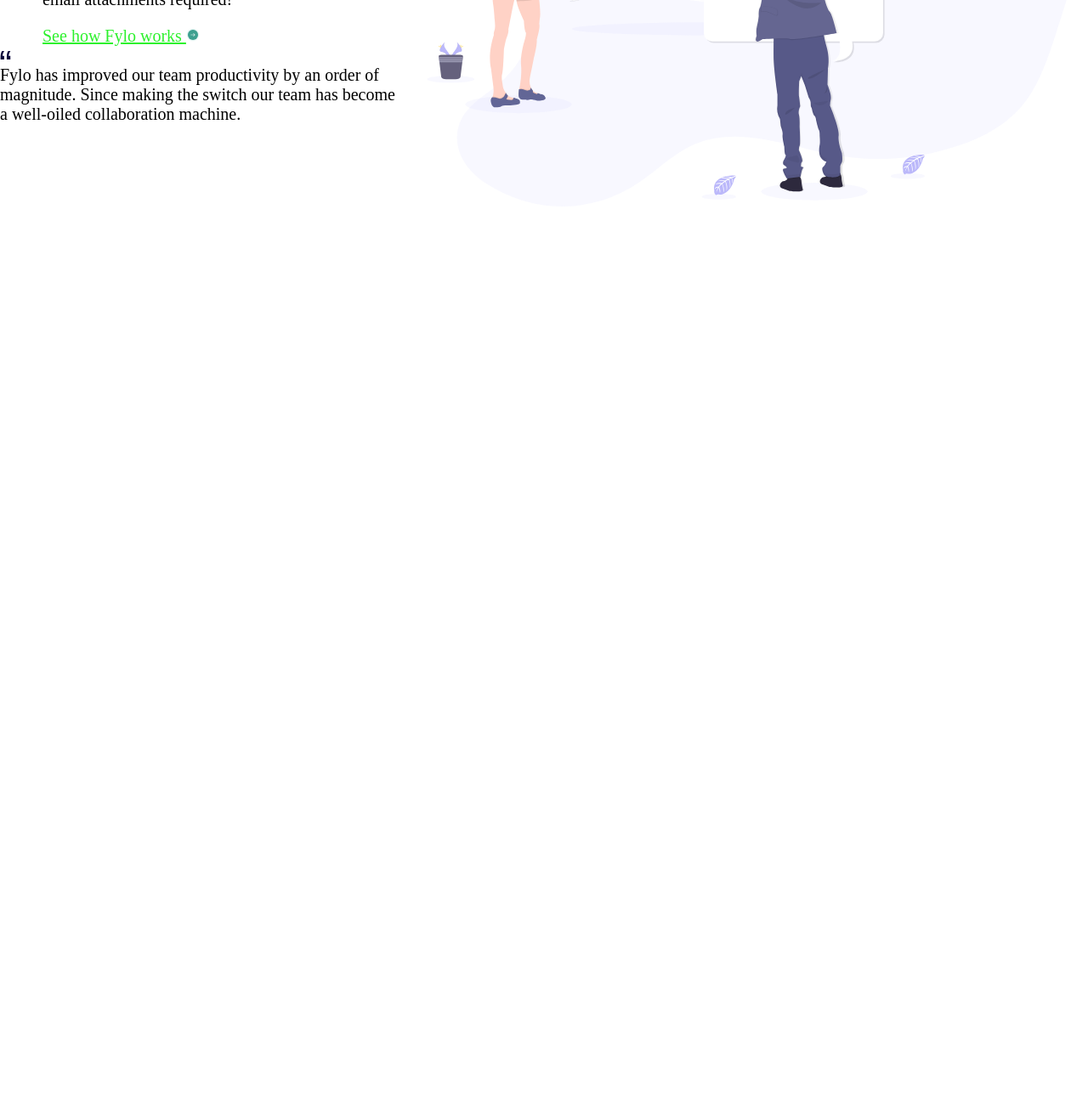
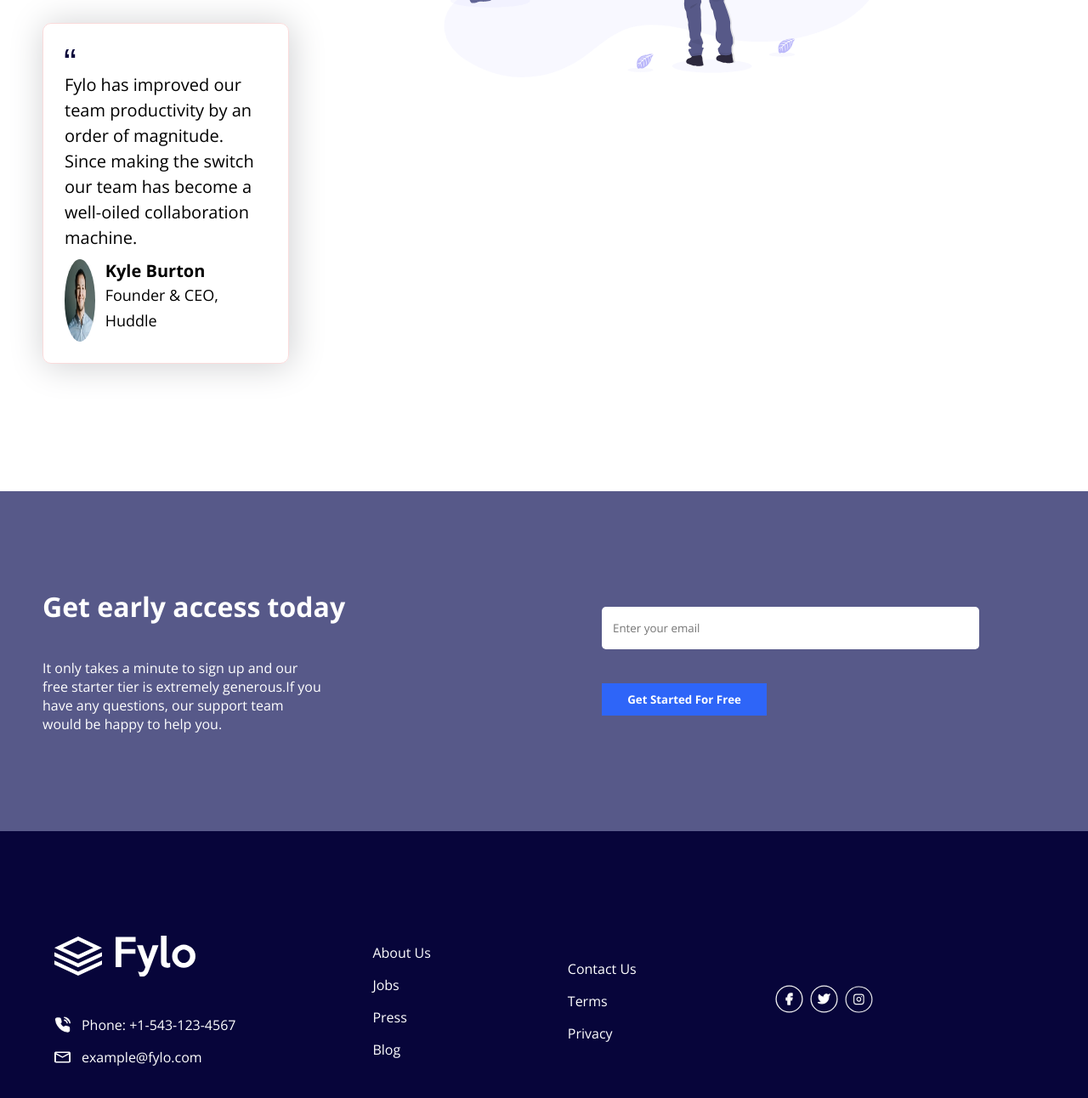
Before and after one commit to aryan04dbz/FLYO_frontend_practice, a plain HTML site: page index.html in a window 1280 px wide. Shown: the part 1508-2800 px from the top of the page at 85% size. Before the commit the page ends 1756 px from the top, so only its background shows below. Drawn offline with nearby package versions, Linux system fonts and the light colour scheme.

Commit message:
Completely build all the elements in the website and its ready to be seen on my device but its not fully responsive yet

```diff
--- a/index.html
+++ b/index.html
@@ -10,10 +10,9 @@
 
   <link rel="stylesheet" href="style.css">
 
-  <link rel="preconnect" href="https://fonts.googleapis.com">
-  <link rel="preconnect" href="https://fonts.gstatic.com" crossorigin>
-  <link href="https://fonts.googleapis.com/css2?family=Open+Sans:ital,wght@0,300..800;1,300..800&display=swap"
-    rel="stylesheet">
+  <style>
+    @import url('https://fonts.googleapis.com/css2?family=Open+Sans:ital,wght@0,300..800;1,300..800&display=swap');
+    </style>
 
   <title>Frontend Mentor | Fylo landing page with two column layout</title>
 
@@ -79,15 +78,17 @@
   Terms
   Privacy -->
 
+
+
   <nav>
     <div class="logo">
       <img src=".\images\logo.svg" alt="logo">
     </div>
     <div class="options">
       <ul>
-        <li>Features</li>
-        <li>Team</li>
-        <li>Sign in</li>
+        <li><a href="#">Features</a></li>
+        <li><a href="#">Team</a></li>
+        <li><a href="#">Sign in</a></li>
       </ul>
     </div>
   </nav>
@@ -99,14 +100,11 @@
         <h1>location, accessible anywhere.</h1>
       </div>
 
-      <p>Fylo stores your most important files in one secure location.Access
-        <br>
-        them wherever you need, share and
-        collaborate with friends,family, and co-workers.
-      </p>
+      <p> Fylo stores your most important files in one secure location.Access</p>
+      <p>them wherever you need, share and collaborate with friends,family, and co-workers.</p>
 
       <input type="email" placeholder="Enter your email" id="email">
-      <input type="button" value="Get Started" id="button">
+      <button id="button">Get Started</button>
     </div>
     <div class="main_image"><img id="side_image" src=".\images\illustration-1.svg" alt="illustration"></div>
   </section>
@@ -135,6 +133,18 @@
         <p>Fylo has improved our team productivity by an order of magnitude. Since making the switch our team has become a well-oiled collaboration machine.
         </p>
 
+        <div class="testimony_content">
+          <img id="avatar-testimonial" src="./images/avatar-testimonial.jpg" alt="avatar-testimonial">
+          <div>
+            <h4>Kyle Burton</h4>
+            <p style="font-size: 18px;"> Founder & CEO, Huddle</p>
+          </div>
+
+
+
+        </div>
+
+
       </div>
 
     </div>
@@ -145,6 +155,68 @@
       </div>
     </div>
   </section>
+
+  <div class="hero2">
+      <div class="side_text3">
+        <h3>Get early access today</h3>
+        <p>It only takes a minute to sign up and our free starter tier is extremely generous.If you have any questions, our support team would be happy to help you.
+        </p>
+      </div>
+
+      <div class="email2">
+        <input type="email" placeholder="Enter your email" id="email2">
+        <input type="button" value="Get Started For Free" id="button2">
+      </div>
+  </div>
+
+  <footer>
+    <div class="footer">
+      <div class="content1">
+        <img src="./images/logo2.svg" alt="logo" id="logo2">
+        <div class="contact">
+          <div class="phone">
+            <img src="./images/phone.svg" alt="">
+            <p>  Phone: +1-543-123-4567</p>
+          </div>
+
+          <div class="email">
+            <img src="./images/email.svg" alt="email">
+            <p>example@fylo.com</p>
+          </div>
+
+
+        </div>
+
+      </div>
+
+      <div class="content2">
+        <ul>
+          <li>About Us</li>
+          <li>Jobs</li>
+          <li>Press</li>
+          <li>Blog</li>
+        </ul>
+      </div>
+
+      <div class="content3">
+        <ul></ul>
+          <li>Contact Us</li>
+          <li>Terms</li>
+          <li>Privacy</li>
+        </ul>
+      </div>
+
+      <div class="content4">
+        <img src="./images/facebook.svg" alt="facebook">
+        <img src="./images/twitter.svg" alt="twitter">
+        <img src="./images/instagram.svg" alt="instagram">
+
+      </div>
+
+
+
+    </div>
+  </footer>
 
 
 
--- a/style.css
+++ b/style.css
@@ -1,109 +1,265 @@
-*{
-    padding:0;
+* {
+    padding: 0;
     margin: 0;
-    font-family: open-sans;
-    font-size: 20px;
+    font-family: "Open Sans", sans-serif;
+    font-optical-sizing: auto;
+    font-style: normal;
+    /* font-size: 20px; */
 }
 
-ul{
+
+nav ul {
     list-style: none;
     display: flex;
     justify-content: space-between;
 }
 
-ul li{
+nav ul li {
     padding: 40px;
     font-weight: bold;
 }
 
-nav{
+nav {
     display: flex;
     justify-content: space-between;
 }
 
-.logo{
+.logo {
     padding: 40px;
 }
 
-.heading{
-    font-size: 29px;
+.heading {
+    font-size: 1.53em;
+    /* 24px */
     padding-left: 50px;
     padding-bottom: 20px;
+    margin-top: 20vh;
 }
 
-section{
+section {
     display: flex;
 }
 
-#side_image{
+#side_image {
 
-    width:100%;
-    height:auto
+    width: 100%;
+    height: auto
 }
 
-.main_content p{
-    font-family: open-sans;
+.main_content p {
+    font-family: 'Open Sans', sans-serif;
+    ;
     padding-left: 50px;
-    font-size: 20px;
+    font-size: 1.13em;
 }
 
-#button{
-    background-color:#2E65F8;
-    padding:10px 30px;
+#button {
+    background-color: #2E65F8;
+    padding: 10px 30px;
     border: none;
     color: white;
-    font-family: open-sans;
+    font-family: 'Open Sans', sans-serif;
+    ;
     font-weight: bolder;
+    cursor: pointer;
 }
 
-#email{
-    padding:10px 50px;
-    margin-left:50px;
-    margin-right:20px;
-    margin-top:20px;
+#email {
+    padding: 10px 0.25em;
+    padding-right: 9em;
+    /* margin:20px 50px */
+    margin-left: 50px;
+    margin-right: 20px;
+    margin-top: 20px;
 }
 
-.blank{
-    height:400px;
+.blank {
+    height: 400px;
 }
 
-.heading2 h1{
-    font-size: 42px;
-    padding: 50px;
+.heading2 h1 {
+    font-size: 1.92em;
+    margin-left: 3.260vw;
 }
 
-#text2_upper{
-    font-family: open-sans;
+
+#text2_upper {
+    font-family: 'Open Sans', sans-serif;
+    ;
     padding-top: 20px;
     padding-bottom: 20px;
     padding-left: 50px;
     font-size: 20px;
 }
 
-#text2_lower{
-    font-family: open-sans;
+#text2_lower {
+    font-family: 'Open Sans', sans-serif;
+    ;
     padding-left: 50px;
     padding-right: 30px;
     padding-bottom: 20px;
     font-size: 20px;
 }
 
-.ill_2 img{
-   max-width: 100%;
+.ill_2 {
+    width: 75%;
+}
+
+.ill_2 img {
+    width: 100%;
+}
+
+.main_content {
+    width: 50%;
+}
+
+.heading2 {
+    width: 50%;
+}
+
+.heading2 a {
+    color: rgb(45, 241, 45);
+    font-family: 'Open Sans', sans-serif;
+    ;
+    padding-left: 50px;
+    font-size: 20px;
+}
+
+.testimony {
+    border: 1px solid rgb(250, 219, 219);
+    box-shadow: 2px 2px 40px 1px #d0d1d3;
+    border-radius: 10px;
+    width: 50%;
+    margin: 30px 50px;
+    padding: 25px;
+}
+
+.quotation_marks {
+    margin-bottom: 10px;
+}
+
+.testimony p {
+    font-size: 20px;
+    font-family: 'Open Sans', sans-serif;
+    ;
+    line-height: 30px;
+    margin-bottom: 10px;
+}
+
+#avatar-testimonial {
+    border-radius: 100%;
+    height: auto;
+    width: 15%;
+}
+
+.testimony_content {
+    display: flex;
+    gap: 5%;
+}
+
+.testimony_content h4 {
+    font-weight: bold;
+    font-size: 20px;
+}
+
+.hero2 {
+    height: 50vh;
+    background-color: #575989;
+    margin-top: 15vh;
+}
+
+.side_text3 {
+    margin-left: 50px;
+}
+
+.side_text3 h3 {
+    color: white;
+    font-size: 2em;
+    margin-bottom: 5vh;
+}
+
+.side_text3 p {
+    color: white;
+    width: 50%;
+}
+
+.hero2 {
+    display: flex;
+    justify-content: center;
+    align-items: center;
+}
+
+#email2 {
+    padding: 2vh 20vw;
+    padding-left: 1vw;
+    border: none;
+    margin-right: 10vw;
+    border-radius: 5px;
+}
+
+#button2 {
+    background-color: #2E65F8;
+    padding: 10px 30px;
+    border: none;
+    color: white;
+    font-family: 'Open Sans', sans-serif;
+    font-weight: bolder;
+    pointer-events: auto;
+    cursor: pointer;
+    margin-top: 5vh;
+}
+
+.footer {
+    height: 50vh;
+    background-color: #07053A;
+    display: flex;
+    justify-content: center;
+    align-items: center;
+    justify-content: space-between;
+}
+
+.footer li {
+    list-style: none;
+}
+
+footer {
+    color: white;
+}
+
+footer li {
+    padding: 1vh 0vw;
+}
+
+.content1 {
+    margin-left: 5vw;
+}
+
+#logo2 {
+    margin-bottom: 5vh;
+}
+
+.content4 img {
+    width: 10%;
     height: auto;
 }
 
-.main_content{
-    width: 50%;
+.phone {
+    display: flex;
+    gap: 1vw;
+    margin-bottom:2vh;
 }
 
-.heading2{
-    width:50%;
+.phone img {
+    width: 1.5vw;
+    height: auto;
 }
 
-.heading2 a{
-    color:rgb(45, 241, 45);
-    font-family: open-sans;
-    padding-left: 50px;
-    font-size: 20px;
+.email {
+    display: flex;
+    gap: 1vw;
 }
+
+.email img {
+    width: 1.5vw;
+    height: auto;
+}
```
Also changed, not shown: images/email.svg (added), images/facebook.svg (added), images/instagram.svg (added), images/logo2.svg (added), images/phone.svg (added), images/twitter.svg (added).
